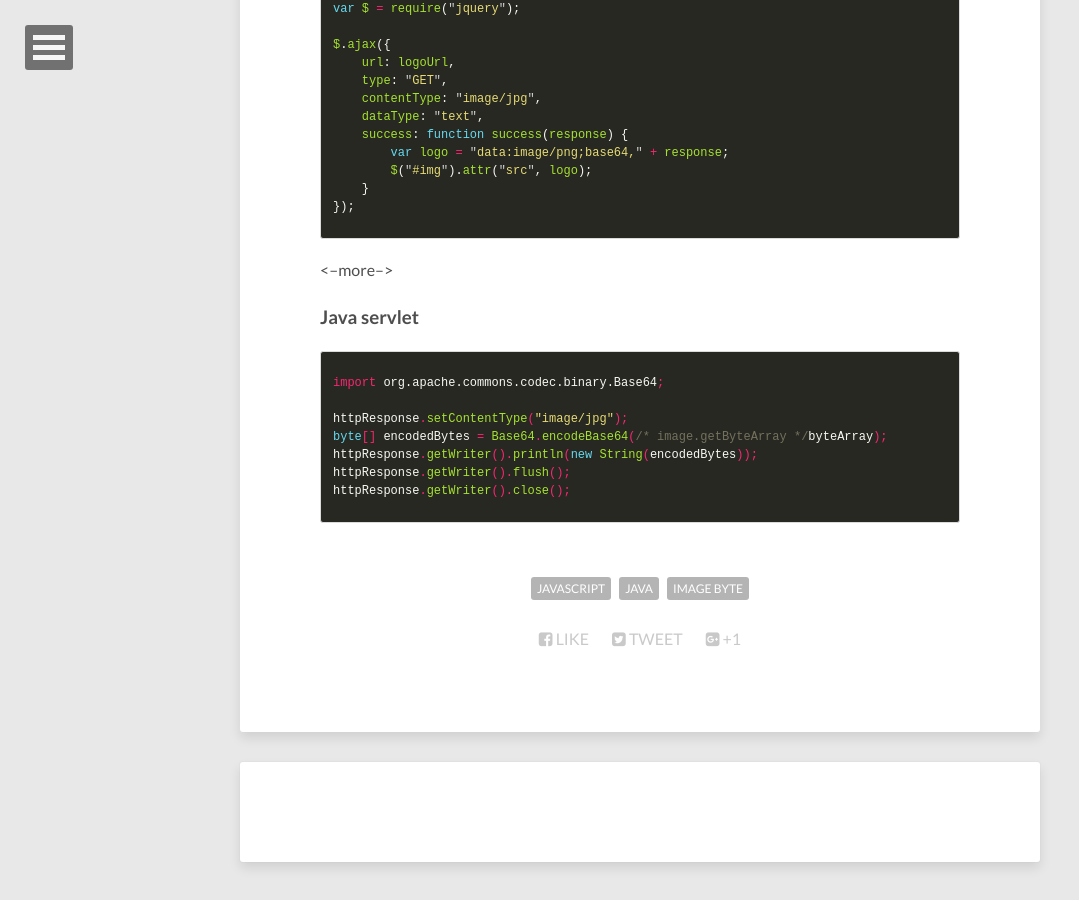
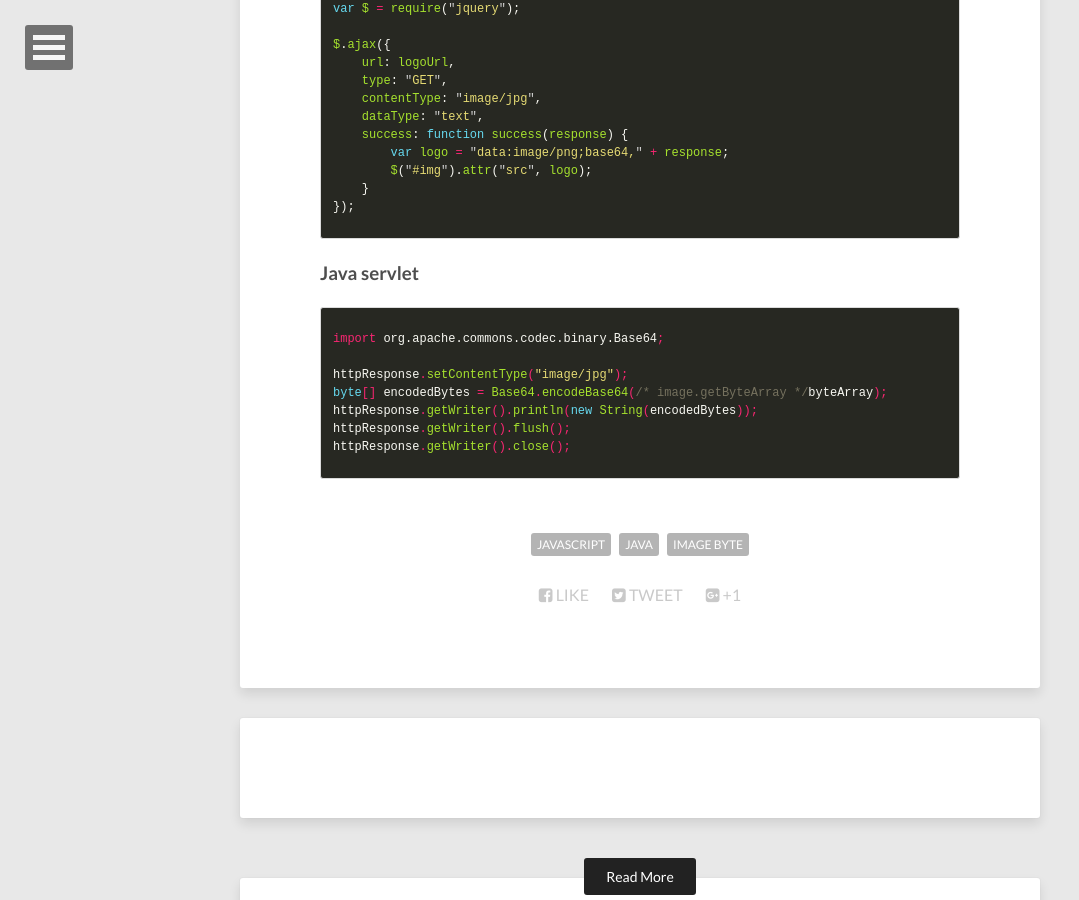
Before and after one commit to sheguloves/blog, a Jekyll site: the page built from _posts/2016-01-27-javascript-loading-images-byte-from-java-servlet.md, in a window 1280 px wide and 900 px high, scrolled down 520 px. Shown: the whole window, without its empty margins (0-1079 px from the left). Built offline with Jekyll 4.4.1, drawn with Linux system fonts in a browser that asks for light colours; nearby versions of some CDN libraries; comment, search, counter and statistics services are not loaded.

Commit message:
Update 2016-01-27-javascript-loading-images-byte-from-java-servlet.md

```diff
--- a/_posts/2016-01-27-javascript-loading-images-byte-from-java-servlet.md
+++ b/_posts/2016-01-27-javascript-loading-images-byte-from-java-servlet.md
@@ -26,7 +26,7 @@ $.ajax({
 
 {% endhighlight %}
 
-<--more-->
+<!--more-->
 
 ### Java servlet
 
```
